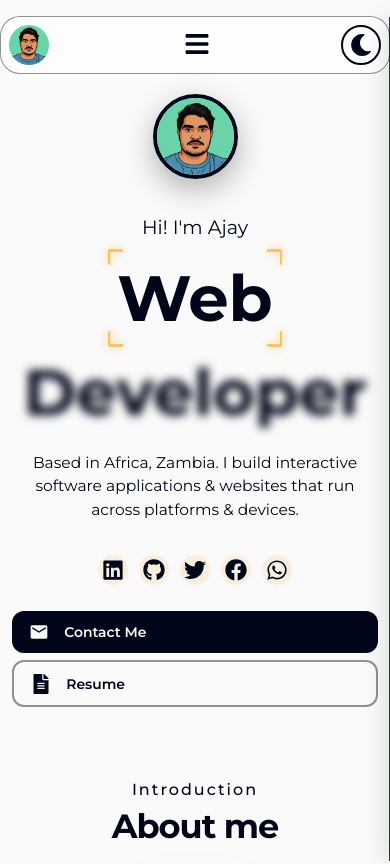
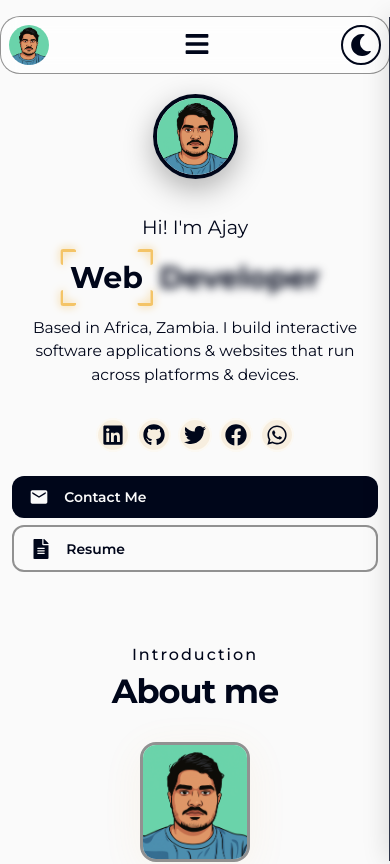
Before and after one commit to Ajay-Yadav-123/Latest-Portfolio, a React (Create React App) app: page / in a window 390 px wide. Shown: the top 864 px of the page. Built offline with nearby package versions, Linux system fonts and the light colour scheme.

Commit message:
Your update message

```diff
--- a/src/style/TrueFocus.css
+++ b/src/style/TrueFocus.css
@@ -68,3 +68,9 @@
   border-left: none;
   border-top: none;
 }
+
+@media (max-width: 600px) {
+  .focus-word{
+    font-size: 30px;
+  }
+}
```
